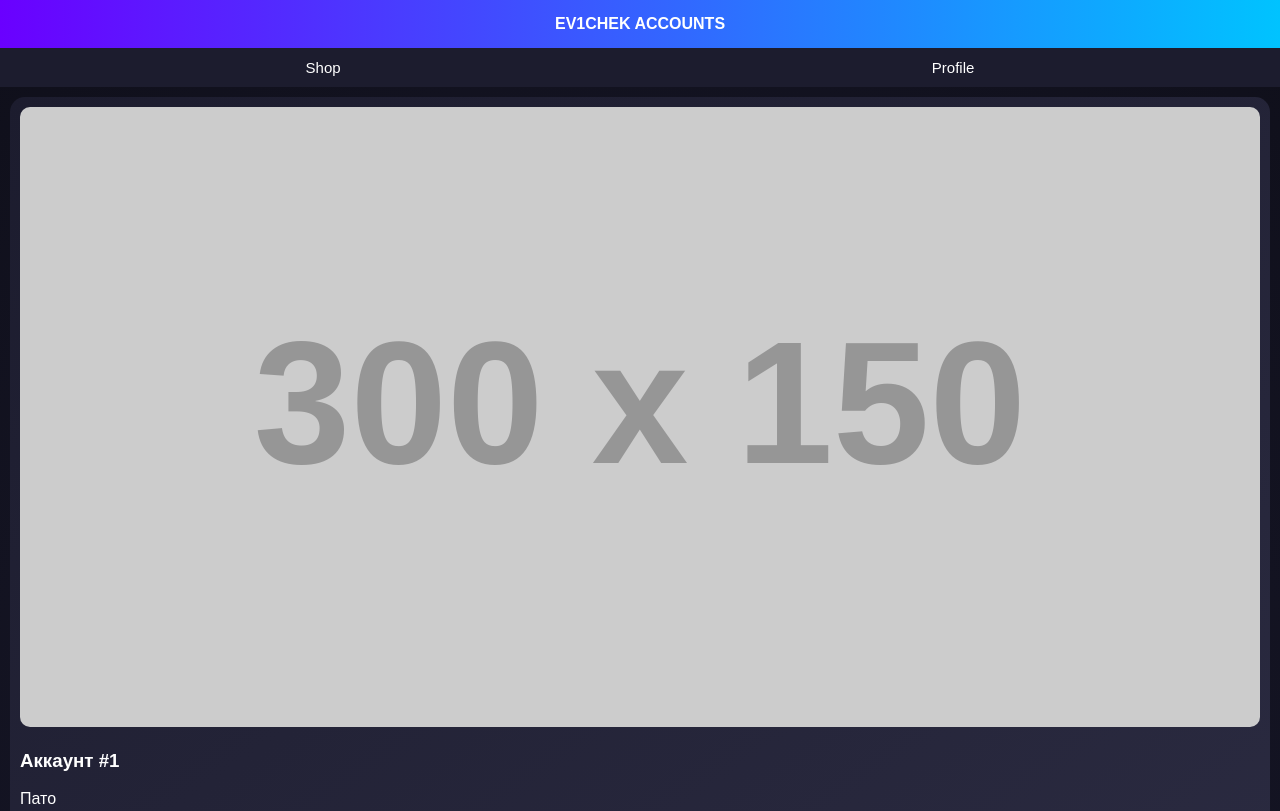
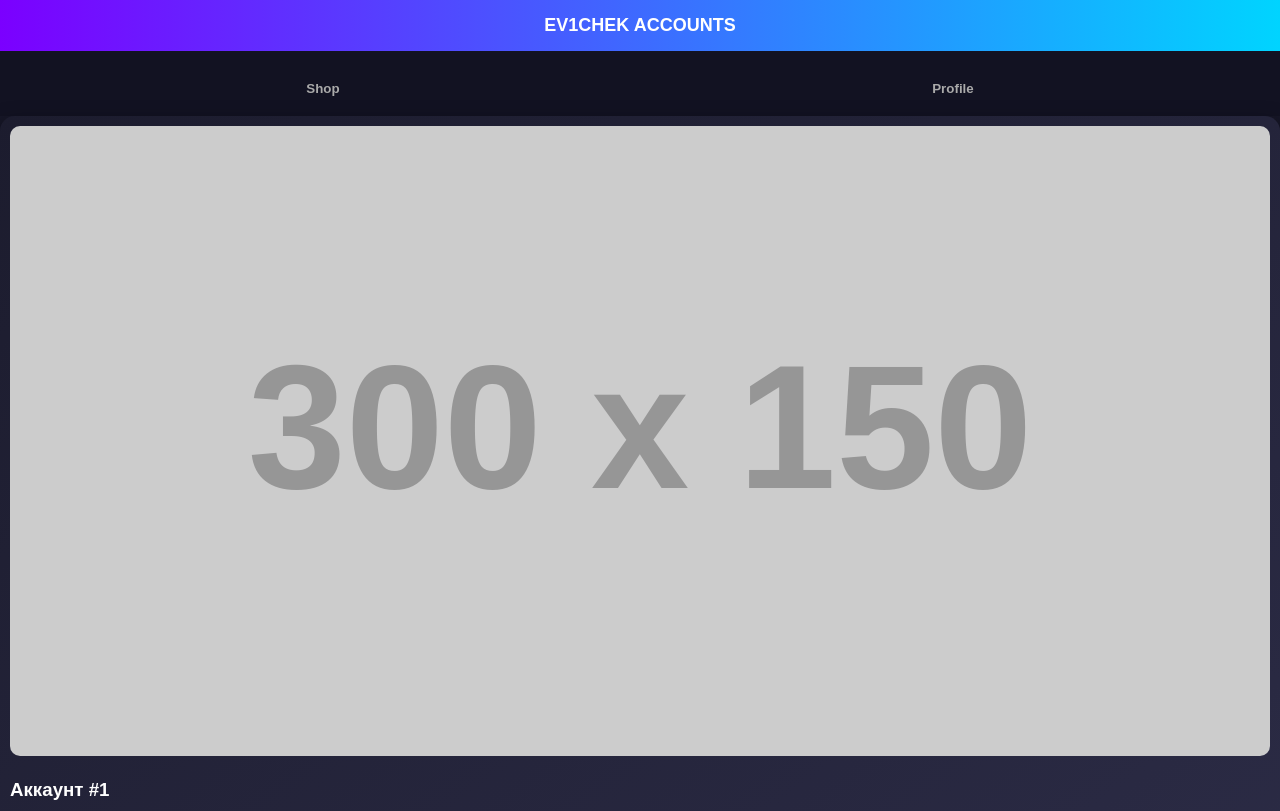
Before and after one commit to ev1chekviniacc-jpg/Ev1chekAccBot, a plain HTML site: page index.html in a window 1280 px wide. Shown: the top 811 px of the page. Drawn offline with Linux system fonts and the light colour scheme; placeholder pictures from the web are drawn by us.

Commit message:
Add files via upload

```diff
--- a/index.html
+++ b/index.html
@@ -6,70 +6,83 @@
 
 <style>
 body {
-  margin: 0;
+  margin:0;
   font-family: Arial;
-  background: radial-gradient(circle, #1a1a2e, #0f0f1a);
-  color: white;
+  background: radial-gradient(circle at top, #1a1a2e, #0f0f1a);
+  color:white;
 }
 
 /* HEADER */
 .header {
-  padding: 15px;
-  text-align: center;
-  font-weight: bold;
-  background: linear-gradient(90deg,#6a00ff,#00c3ff);
+  padding:15px;
+  text-align:center;
+  font-weight:bold;
+  font-size:18px;
+  background: linear-gradient(90deg,#7b00ff,#00d4ff);
+  box-shadow: 0 0 20px rgba(0,0,0,0.6);
 }
 
 /* MENU */
 .menu {
-  display: flex;
-  justify-content: space-around;
-  background: #1c1c2e;
-  padding: 10px;
+  display:flex;
+  justify-content:space-around;
+  background:#121222;
+  padding:10px;
 }
 
 .menu button {
-  background: none;
-  border: none;
-  color: white;
-  font-size: 15px;
+  background:none;
+  border:none;
+  color:#aaa;
 }
 
-/* CARDS */
-.cards {
-  padding: 10px;
+.menu button:hover {
+  color:white;
 }
 
+/* CARD */
 .card {
-  background: linear-gradient(145deg,#1c1c2e,#2a2a40);
-  border-radius: 15px;
-  margin-bottom: 12px;
-  padding: 10px;
-  transition: 0.2s;
+  background: linear-gradient(145deg,#1c1c2e,#2b2b45);
+  border-radius:15px;
+  padding:10px;
+  margin-bottom:12px;
+  box-shadow: 0 8px 20px rgba(0,0,0,0.5);
+  transition:0.2s;
 }
 
 .card:active {
-  transform: scale(0.97);
+  transform:scale(0.96);
 }
 
 .card img {
-  width: 100%;
-  border-radius: 10px;
+  width:100%;
+  border-radius:10px;
 }
 
+/* PRICE */
 .price {
-  color: lime;
-  font-weight: bold;
+  color:#00ff88;
+  font-weight:bold;
+  font-size:16px;
+}
+
+/* BUTTON */
+button {
+  background: linear-gradient(90deg,#00ffcc,#00aaff);
+  border:none;
+  padding:10px;
+  border-radius:10px;
+  color:black;
+  font-weight:bold;
+  margin-top:10px;
 }
 
 /* PAGES */
 .page {
-  display: none;
-  padding: 10px;
-  opacity: 0;
-  transition: 0.3s;
+  display:none;
+  opacity:0;
+  transition:0.3s;
 }
-
 </style>
 </head>
 
@@ -124,13 +137,13 @@ const data = {
     title: "Аккаунт #1",
     desc: "Пато",
     price: "₽450",
-    img: "https://ibb.co/1GrrnXfJ"
+    img: "https://imgur.com/a/7exMZqE.png"
   },
   acc2: {
     title: "Аккаунт #2",
     desc: "Бейл",
     price: "₽850",
-    img: "https://ibb.co/HTz461KW"
+    img: "https://imgur.com/a/7exMZqE.png"
   }
 };
 
@@ -162,7 +175,7 @@ function openItem(id){
 }
 
 function buy(){
-  window.location.href="https://t.me/ТВОЙ_ЮЗЕРНЕЙМ?text=Хочу купить аккаунт";
+  window.location.href="https://t.me/Ev1chek?text=Хочу купить аккаунт";
 }
 
 </script>
```
